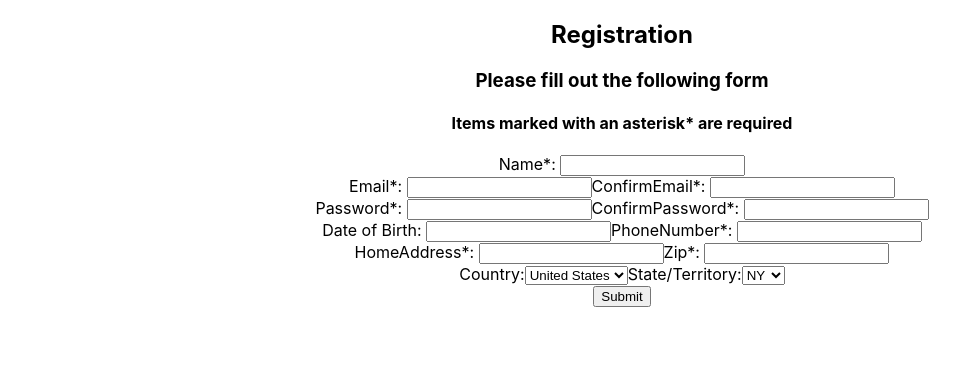
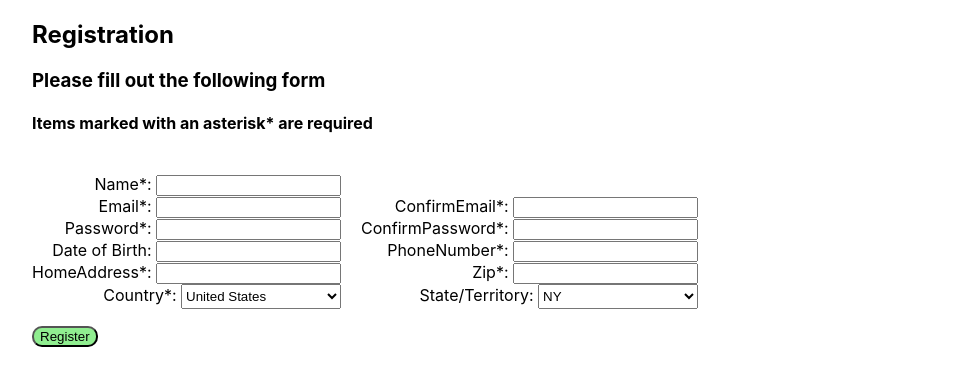
Before and after one commit to jbz6587/ezBank, a React (Create React App) app in the folder ezbank/: page /register in a window 1280 px wide. Shown: the top 386 px of the page, without its empty margins (18-978 px from the left). Built offline with nearby package versions, Linux system fonts and the light colour scheme.

Commit message:
formatted register page

```diff
--- a/ezbank/src/css/register.css
+++ b/ezbank/src/css/register.css
@@ -0,0 +1,30 @@
+#registerHeader{
+	text-align: left;
+	margin-left: 50px;
+	margin-right: 50px;
+}
+
+#registerForm{
+	text-align: left;
+	margin-left: 50px;
+	margin-right: 50px;
+	width: 800px;
+}
+
+#registerDropdown{
+	height: 25px;
+	width: 160px;
+}
+
+span.formLeft{
+	display: inline-block;
+	text-align: right;
+	margin-right: 20px;
+	height: 120px;
+}
+
+span.formRight{
+	display: inline-block;
+	text-align: right;
+	height: 120px;
+}
--- a/ezbank/src/views/register.js
+++ b/ezbank/src/views/register.js
@@ -1,10 +1,12 @@
 import React, { Component } from 'react';
+import '../css/register.css';
 
 export default class Register extends Component {
 
 	render() {
 		return(
 			<div>
+				<div id = "registerHeader">
 					<div>
 						<h2>Registration</h2>
 					</div>
@@ -12,44 +14,42 @@ export default class Register extends Component {
 						<h3>Please fill out the following form</h3>
 						<h4>Items marked with an asterisk* are required</h4>
 					</div>
-			<form id= 'registerForm'>
+					<br/>
+				</div>
+				<div id= "registerForm">
+					<form>
 						<div>
-					<label>Name*:</label> <input className='' type="name"/>
-				</div>
-				<div>
-					<label>Email*:</label> <input className='' type="email"/>
-					<label>ConfirmEmail*:</label> <input className='' type="emailConfirm"/>
-				</div>
-				<div>
-					<label>Password*:</label> <input className='' type="password"/>
-					<label>ConfirmPassword*:</label> <input className='' type="passwordConfirm"/>
-				</div>
-				<div>
-					<label>Date of Birth:</label> <input className='' type="DoB"/>
-					<label>PhoneNumber*:</label> <input className='' type="phone"/>
-				</div>
-				<div>
-					<label>HomeAddress*:</label> <input className='' type="address"/>
-					<label>Zip*:</label> <input className='' type="zip"/>
-				</div>
-				<div>
-					<label>Country:</label>
-					<select>
+							<span class = "formLeft">
+								<label>Name*:</label> <input type="name"/><br/>
+								<label>Email*:</label> <input type="email"/><br/>
+								<label>Password*:</label> <input type="password"/><br/>
+								<label>Date of Birth:</label> <input type="DoB"/><br/>
+								<label>HomeAddress*:</label> <input type="address"/><br/>
+								<label>Country*: </label>
+								<select id = "registerDropdown">
 			  						<option value="us">United States</option>
 			 						<option value="ca">Canada</option>
 			 						<option value="mx">Mexico</option>
 								</select>
-					<label>State/Territory:</label>
-					<select>
+							</span>
+							<span class = "formRight">
+								<br/><label>ConfirmEmail*:</label> <input type="emailConfirm"/><br/>
+								<label>ConfirmPassword*:</label> <input type="passwordConfirm"/><br/>
+								<label>PhoneNumber*:</label> <input type="phone"/><br/>
+								<label>Zip*:</label> <input type="zip"/><br/>
+								<label>State/Territory: </label>
+								<select id = "registerDropdown">
 			  						<option value="ny">NY</option>
 			 						<option value="mn">MN</option>
 			 						<option value="pa">PA</option>
 								</select>
+							</span>
 						</div>
 						<div>
-					<input type="submit" value="Submit"></input>
+							<br/><button>Register</button>
 						</div>
 					</form>
+				</div>
 			</div>
 
 		)
```
Lines whose indentation alone changed are shown as unchanged.
